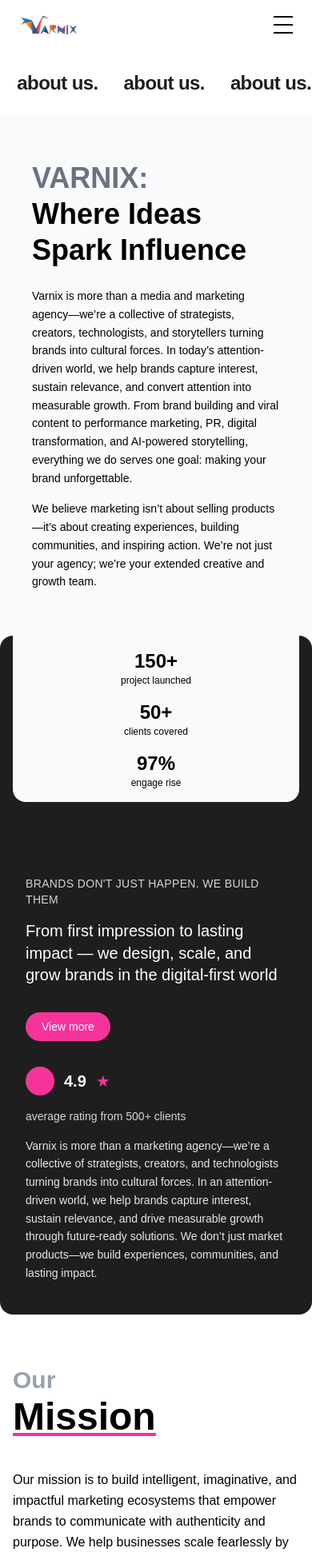
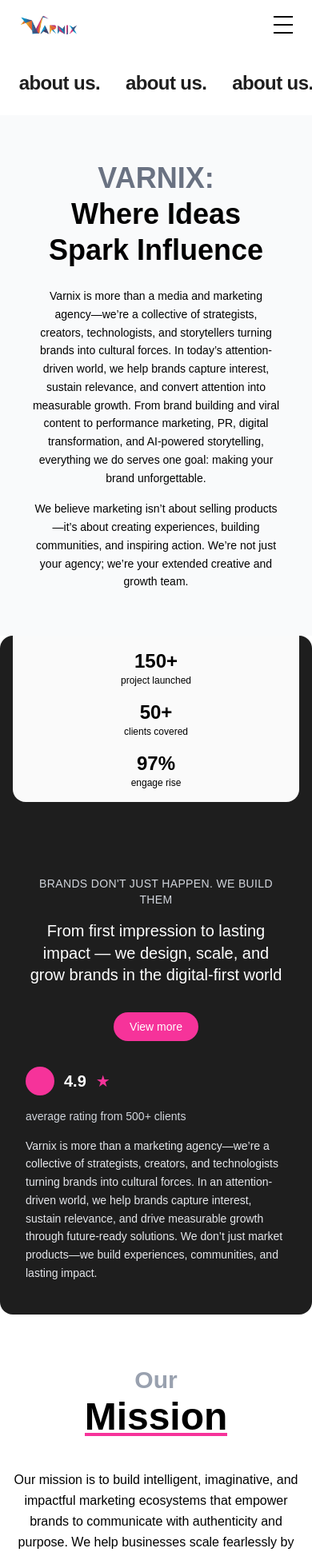
Before and after one commit to pratham90/Varnix, a Next.js app: page /about-us in a window 390 px wide. Shown: the top 1946 px of the page at 80% size. Built offline with nearby package versions, Linux system fonts and the light colour scheme.

Commit message:
complete

```diff
--- a/app/about-us/page.tsx
+++ b/app/about-us/page.tsx
@@ -9,7 +9,25 @@
 const Page = () => {
   const [isVisible, setIsVisible] = useState<{ [key: string]: boolean }>({});
   const sectionRefs = useRef<{ [key: string]: HTMLDivElement | null }>({});
+ // Director state for Director's Note section
+  const [activeDirector, setActiveDirector] = useState(0);
 
+  const directors = [
+    {
+      name: "RISHI RAJ",
+      position: "Co-Founder & CMO",
+      description:
+        "Rishi Raj brings innovation and strategic direction to Varnix Media. As the co-founder, he refines internal structures, oversees branding and digital strategy, and shapes the agency’s core vision. His focus on streamlined execution and operational clarity has helped Varnix scale with discipline and creative integrity.",
+      note: "Director's note",
+    },
+    {
+      name: "VISHWAS BANSAL",
+      position: "CEO",
+      description:
+        "With a deep background in event marketing and a passion for large-scale creative execution, Vishwas has led Varnix into multiple industries—from high-profile sports leagues to nationwide artist tours. His core strength lies in building campaigns that are both visually striking and strategically grounded.",
+      note: "Director's note",
+    },
+  ];
   useEffect(() => {
     const observers: IntersectionObserver[] = [];
 
@@ -52,7 +70,7 @@
         }`}
       >
         <div className="max-w-7xl mx-auto rounded-2xl md:rounded-3xl p-6 md:p-8 lg:p-12 xl:p-16 ">
-          <div className="flex flex-col md:flex-row gap-6 md:gap-8 lg:gap-12 items-start">
+          <div className="aboutus-intro-responsive flex flex-col md:flex-row gap-6 md:gap-8 lg:gap-12 items-start">
             <div className="shrink-0 md:w-2/5">
               <h2 className="text-4xl sm:text-5xl md:text-6xl lg:text-6xl xl:text-7xl font-bold leading-tight">
                 <span className="text-gray-500 block transition-all duration-700 delay-100">
@@ -86,9 +104,9 @@
         }`}
       >
         <div className="max-w-7xl mx-auto relative h-full">
-          <div className="flex flex-col md:flex-row gap-8 md:gap-12 lg:gap-16 items-start mb-12 md:mb-20 lg:mb-32">
-            <div ref={setRef("mission-heading")} className={`shrink-0 md:w-2/5 ${isVisible["mission-heading"] ? "slide-in-left-visible" : "slide-in-left-hidden"}`}>
-              <h2 className="text-4xl sm:text-5xl md:text-6xl lg:text-7xl xl:text-8xl font-bold leading-tight">
+          <div className="flex flex-col md:flex-row gap-8 md:gap-12 lg:gap-16 mb-12 md:mb-20 lg:mb-32 aboutus-section-mobile-center">
+            <div ref={setRef("mission-heading")} className={`shrink-0 w-full md:w-2/5 order-1 md:order-none ${isVisible["mission-heading"] ? "slide-in-left-visible" : "slide-in-left-hidden"}`}>
+              <h2 className="text-4xl sm:text-5xl md:text-6xl lg:text-7xl xl:text-8xl font-bold leading-tight text-center mx-auto md:text-left md:mx-0">
                 <span className="text-gray-400 block text-3xl sm:text-4xl md:text-5xl lg:text-6xl mb-1 transition-all duration-700 delay-100">
                   Our
                 </span>
@@ -103,8 +121,8 @@
               </h2>
             </div>
 
-            <div ref={setRef("mission-desc")} className={`flex-1 space-y-5 md:space-y-6 pt-2 ${isVisible["mission-desc"] ? "slide-in-right-visible" : "slide-in-right-hidden"}`} style={{ transitionDelay: '0.1s' }}>
-              <p className="text-base sm:text-lg md:text-xl text-black leading-relaxed transition-all duration-700 delay-300">
+            <div ref={setRef("mission-desc")} className={`flex-1 w-full space-y-5 md:space-y-6 pt-2 order-2 md:order-none aboutus-desc-mobile-center ${isVisible["mission-desc"] ? "slide-in-right-visible" : "slide-in-right-hidden"}`} style={{ transitionDelay: '0.1s' }}>
+              <p className="text-base sm:text-lg md:text-xl text-black leading-relaxed transition-all duration-700 delay-300 text-center mx-auto md:text-left md:mx-0">
                 Our mission is to build intelligent, imaginative, and impactful marketing ecosystems that empower
 brands to communicate with authenticity and purpose. We help businesses scale fearlessly by
 combining strategy, creativity, and technology to create meaningful connections in an ever-evolving
@@ -114,17 +132,17 @@
             </div>
           </div>
 
-          <div className="flex   gap-8 md:gap-12 lg:gap-16 items-start mb-12 md:mb-20 lg:mb-32">
-            <div ref={setRef("vision-desc")} className={`flex-1 space-y-5 md:space-y-6 pt-2 ${isVisible["vision-desc"] ? "slide-in-left-visible" : "slide-in-left-hidden"}`}>
-              <p className="text-base sm:text-lg md:text-xl text-black leading-relaxed transition-all duration-700 delay-300">
+          <div className="flex flex-col md:flex-row gap-8 md:gap-12 lg:gap-16 mb-12 md:mb-20 lg:mb-32 aboutus-section-mobile-center">
+            <div ref={setRef("vision-desc")} className={`flex-1 w-full space-y-5 md:space-y-6 pt-2 order-2 md:order-none aboutus-desc-mobile-center ${isVisible["vision-desc"] ? "slide-in-left-visible" : "slide-in-left-hidden"}`}>
+              <p className="text-base sm:text-lg md:text-xl text-black leading-relaxed transition-all duration-700 delay-300 text-center mx-auto md:text-left md:mx-0">
                We envision becoming a globally recognized creative force that transforms ideas into movements and
 campaigns into lasting conversations. By pushing boundaries and embracing innovation, we aim to turn
 brands into cultural symbols that leave a lasting legacy across industries and markets.
               </p>
 
             </div>
-            <div ref={setRef("vision-heading")} className={`shrink-0 md:w-2/5 ${isVisible["vision-heading"] ? "slide-in-right-visible" : "slide-in-right-hidden"}`} style={{ transitionDelay: '0.1s' }}>
-              <h2 className="text-4xl sm:text-5xl md:text-6xl lg:text-7xl xl:text-8xl font-bold leading-tight">
+            <div ref={setRef("vision-heading")} className={`shrink-0 w-full md:w-2/5 order-1 md:order-none ${isVisible["vision-heading"] ? "slide-in-right-visible" : "slide-in-right-hidden"}`} style={{ transitionDelay: '0.1s' }}>
+              <h2 className="text-4xl sm:text-5xl md:text-6xl lg:text-7xl xl:text-8xl font-bold leading-tight text-center mx-auto md:text-left md:mx-0">
                 <span className="text-gray-400 block text-3xl sm:text-4xl md:text-5xl lg:text-6xl mb-1 transition-all duration-700 delay-100">
                   Our
                 </span>
@@ -139,17 +157,17 @@
               </h2>
             </div>
           </div>
-          <div className="flex flex-col md:flex-row-reverse gap-8 md:gap-12 lg:gap-16 items-start mb-12 md:mb-20 lg:mb-32">
-            <div ref={setRef("promise-desc")} className={`flex-1 space-y-5 md:space-y-6 pt-2 ${isVisible["promise-desc"] ? "slide-in-right-visible" : "slide-in-right-hidden"}`}>
-              <p className="text-base sm:text-lg md:text-xl text-black leading-relaxed transition-all duration-700 delay-300">
+          <div className="flex flex-col md:flex-row-reverse gap-8 md:gap-12 lg:gap-16 mb-12 md:mb-20 lg:mb-32 aboutus-section-mobile-center">
+            <div ref={setRef("promise-desc")} className={`flex-1 w-full space-y-5 md:space-y-6 pt-2 order-2 md:order-none aboutus-desc-mobile-center ${isVisible["promise-desc"] ? "slide-in-right-visible" : "slide-in-right-hidden"}`}>
+              <p className="text-base sm:text-lg md:text-xl text-black leading-relaxed transition-all duration-700 delay-300 text-center mx-auto md:text-left md:mx-0">
               At Varnix, we promise marketing that is never generic and never disconnected. Every solution we create
 is custom-built, insight-driven, and culturally relevant—designed to grow with your brand, adapt to
 change, and deliver long-term impact.
               </p>
 
             </div>
-            <div ref={setRef("promise-heading")} className={`shrink-0 md:w-2/5 ${isVisible["promise-heading"] ? "slide-in-left-visible" : "slide-in-left-hidden"}`} style={{ transitionDelay: '0.1s' }}>
-              <h2 className="text-4xl sm:text-5xl md:text-6xl lg:text-7xl xl:text-8xl font-bold leading-tight">
+            <div ref={setRef("promise-heading")} className={`shrink-0 w-full md:w-2/5 order-1 md:order-none ${isVisible["promise-heading"] ? "slide-in-left-visible" : "slide-in-left-hidden"}`} style={{ transitionDelay: '0.1s' }}>
+              <h2 className="text-4xl sm:text-5xl md:text-6xl lg:text-7xl xl:text-8xl font-bold leading-tight text-center mx-auto md:text-left md:mx-0">
                 <span className="text-gray-400 block text-3xl sm:text-4xl md:text-5xl lg:text-6xl mb-1 transition-all duration-700 delay-100">
                   Our
                 </span>
@@ -187,31 +205,23 @@
 
           <div className="absolute top-0 right-0 w-1/3 h-full bg-gradient-to-l from-pink-100 to-transparent opacity-50 rounded-tl-3xl"></div>
 
-          <div className="relative rounded-tl-3xl bg-white/50 backdrop-blur-sm p-6 md:p-8 lg:p-12 hover:shadow-lg transition-shadow duration-300">
-            <div className="flex flex-col lg:flex-row gap-8 lg:gap-12 items-start">
+          <div className="director-note-responsive relative rounded-tl-3xl bg-white/50 backdrop-blur-sm p-6 md:p-8 lg:p-12 hover:shadow-lg transition-shadow duration-300">
+            <div className="flex flex-col lg:flex-row gap-8 lg:gap-12 items-start lg:items-start director-note-flex-mobile">
               <div className="shrink-0">
                 <p className="text-pink-500 text-sm md:text-base font-medium mb-4 transition-all duration-700 delay-100">
-                  Director&apos;s note
+                  {directors[activeDirector].note}
                 </p>
                 <h2 className="text-4xl sm:text-5xl md:text-6xl lg:text-7xl font-bold text-black mb-2 transition-all duration-700 delay-200">
-                  RISHI RAJ
+                  {directors[activeDirector].name}
                 </h2>
                 <p className="text-lg md:text-xl text-black font-medium transition-all duration-700 delay-300">
-                  Co-Founder & CMO
+                  {directors[activeDirector].position}
                 </p>
               </div>
 
               <div className="flex-1 space-y-6">
                 <p className="text-base md:text-lg text-black leading-relaxed max-w-2xl transition-all duration-700 delay-300">
-                  With a deep background in event marketing and a passion for large-scale creative execution, Vishwas
-has led Varnix into multiple industries—from high-profile sports leagues to nationwide artist tours. His
-core strength lies in building campaigns that are both visually striking and strategically grounded.
-
-
-Rishi Raj brings innovation and strategic direction to Varnix Media. As the co-founder, he refines internal
-structures, oversees branding and digital strategy, and shapes the agency’s core vision. His focus on
-streamlined execution and operational clarity has helped Varnix scale with discipline and creative
-integrity.
+                  {directors[activeDirector].description}
                 </p>
 
                 <div className="flex items-center gap-4 mt-8 transition-all duration-700 delay-400 hover:scale-105">
@@ -220,17 +230,17 @@
                   </div>
                   <div>
                     <p className="text-lg md:text-xl font-semibold text-black">
-                      RISHI RAJ
+                      {directors[activeDirector].name}
                     </p>
                     <p className="text-sm md:text-base text-black">
-                      Co-Founder & CMO
+                      {directors[activeDirector].position}
                     </p>
                   </div>
                 </div>
 
-                <div className="flex gap-2 mt-6">
-                  <div className="w-2 h-2 rounded-full bg-black hover:bg-pink-500 transition-colors duration-300 cursor-pointer"></div>
-                  <div className="w-2 h-2 rounded-full bg-black hover:bg-pink-500 transition-colors duration-300 cursor-pointer"></div>
+                <div className="flex flex-row gap-2 mt-6 justify-center w-full director-note-dots-row">
+                  <div className={`w-2 h-2 rounded-full ${activeDirector === 0 ? "bg-pink-500" : "bg-black"} hover:bg-pink-500 transition-colors duration-300 cursor-pointer`} onClick={() => setActiveDirector(0)}></div>
+                  <div className={`w-2 h-2 rounded-full ${activeDirector === 1 ? "bg-pink-500" : "bg-black"} hover:bg-pink-500 transition-colors duration-300 cursor-pointer`} onClick={() => setActiveDirector(1)}></div>
                 </div>
               </div>
             </div>
@@ -262,7 +272,7 @@
                 <div className="w-full h-full bg-gradient-to-br from-gray-600 to-gray-800 group-hover:from-gray-500 group-hover:to-gray-700 transition-all duration-300"></div>
               </div>
               <p className="text-white text-lg md:text-xl font-medium group-hover:text-pink-400 transition-colors duration-300">
-                Pratham Rathore
+                Vishwas Bansal
               </p>
             </div>
 
--- a/app/globals.css
+++ b/app/globals.css
@@ -1,3 +1,157 @@
+/* Center Mission, Vision, Promise descriptions on mobile only */
+.aboutus-desc-mobile-center {
+  text-align: left;
+}
+@media (max-width: 600px) {
+  .aboutus-desc-mobile-center {
+    text-align: center !important;
+    margin-left: auto !important;
+    margin-right: auto !important;
+    display: block !important;
+  }
+}
+/* Center Mission, Vision, Promise sections on mobile only */
+.aboutus-section-mobile-center {
+  align-items: flex-start !important;
+  text-align: left;
+}
+@media (max-width: 600px) {
+  .aboutus-section-mobile-center {
+    align-items: center !important;
+    text-align: center !important;
+    flex-direction: column !important;
+  }
+  .aboutus-section-mobile-center > div,
+  .aboutus-section-mobile-center h2,
+  .aboutus-section-mobile-center p {
+    text-align: center !important;
+    margin-left: auto;
+    margin-right: auto;
+    display: block;
+  }
+}
+/* Center Aboutus left content and CTA only on mobile */
+/* Center Aboutus left content and CTA only on mobile, with !important to override Tailwind */
+.aboutus-content-mobile-center {
+  align-items: flex-start !important;
+  text-align: left;
+}
+@media (max-width: 600px) {
+  .aboutus-content-mobile-center {
+    align-items: center !important;
+    text-align: center !important;
+  }
+  .aboutus-content-mobile-center h2,
+  .aboutus-content-mobile-center p,
+  .aboutus-content-mobile-center button {
+    text-align: center !important;
+    margin-left: auto;
+    margin-right: auto;
+    display: block;
+  }
+}
+/* Always keep director's note dots horizontal */
+.director-note-dots-row {
+  display: flex !important;
+  flex-direction: row !important;
+  align-items: center !important;
+  justify-content: center !important;
+  width: auto !important;
+  min-width: 0 !important;
+}
+@media (max-width: 600px) {
+  .director-note-flex-mobile {
+    flex-direction: column !important;
+    align-items: center !important;
+    justify-content: center !important;
+    width: 100% !important;
+  }
+  .director-note-flex-mobile > div {
+    align-items: center !important;
+    justify-content: center !important;
+    width: 100% !important;
+  }
+}
+/* Center director's note only on mobile */
+.director-note-responsive {
+  text-align: left;
+  align-items: flex-start;
+}
+@media (max-width: 600px) {
+  .director-note-responsive {
+    text-align: center !important;
+    align-items: center !important;
+  }
+  .director-note-responsive > div {
+    align-items: center !important;
+    justify-content: center !important;
+    width: 100% !important;
+  }
+  .director-note-responsive h2,
+  .director-note-responsive p {
+    text-align: center !important;
+    width: 100% !important;
+  }
+}
+/* Center Contact Us only on mobile */
+.contactus-mobile-center {
+  align-items: flex-start;
+}
+.contactus-mobile-center-text {
+  text-align: left;
+}
+@media (max-width: 600px) {
+  .contactus-mobile-center {
+    align-items: center !important;
+  }
+  .contactus-mobile-center-text {
+    text-align: center !important;
+    width: 100%;
+  }
+}
+/* Responsive center alignment for blog header on mobile */
+.blog-header-responsive {
+  /* Default: no override, keep flex as is for desktop */
+}
+
+@media (max-width: 600px) {
+  .blog-header-responsive > div {
+    align-items: center !important;
+    text-align: center !important;
+    justify-content: center !important;
+    width: 100% !important;
+  }
+  .blog-header-responsive .flex {
+    align-items: center !important;
+    justify-content: center !important;
+    flex-direction: column !important;
+    width: 100% !important;
+  }
+  .blog-header-responsive h1,
+  .blog-header-responsive p {
+    text-align: center !important;
+    width: 100% !important;
+  }
+}
+/* Responsive center alignment for about-us intro on mobile */
+.aboutus-intro-responsive {
+  /* Default: no override, keep flex as is for desktop */
+}
+
+@media (max-width: 600px) {
+  .aboutus-intro-responsive {
+    align-items: center !important;
+    text-align: center;
+  }
+  .aboutus-intro-responsive > div {
+    align-items: center !important;
+    justify-content: center !important;
+  }
+  .aboutus-intro-responsive h2,
+  .aboutus-intro-responsive p {
+    text-align: center !important;
+  }
+}
 @import "tailwindcss";
 
 :root {
--- a/components/Aboutus.tsx
+++ b/components/Aboutus.tsx
@@ -38,7 +38,7 @@
       <div className="w-full max-w-[1200px]  flex flex-col md:flex-row items-center gap-8 md:gap-16 py-10 px-4 sm:px-6 mt-6">
 
         {/* LEFT */}
-        <div className="flex-1 flex flex-col gap-4 items-start w-full">
+        <div className="flex-1 flex flex-col gap-4 items-start  w-full aboutus-content-mobile-center">
           <h2 className="text-sm sm:text-base md:text-lg uppercase tracking-wide text-gray-300">
             Brands don&apos;t just happen. We build them
           </h2>
@@ -49,19 +49,19 @@
           </p>
 
           <button className="bg-pink-500 px-5 py-2 text-white text-sm sm:text-base rounded-full mt-4 hover:bg-pink-600 transition">
-            View more
+           View more
           </button>
         </div>
 
         {/* RIGHT */}
-        <div className="flex-1 flex flex-col gap-4 w-full">
+        <div className="flex-1 flex flex-col gap-4 w-full ">
           <div className="flex items-center gap-3">
             <div className="w-9 h-9 bg-pink-500 flex justify-center items-center rounded-full shrink-0" />
             <span className="font-bold text-xl md:text-2xl">4.9</span>
             <span className="text-pink-500 text-xl">★</span>
           </div>
 
-          <span className="text-sm sm:text-base text-gray-300">
+          <span className="text-sm sm:text-base  text-gray-300">
             average rating from 500+ clients
           </span>
 
--- a/components/Navbar.tsx
+++ b/components/Navbar.tsx
@@ -1,5 +1,6 @@
 
-'use client'
+
+'use client';
 import React, { useEffect } from "react";
 import Link from "next/link";
 import Image from "next/image";
@@ -7,16 +8,18 @@
 const Navbar = () => {
   const [open, setOpen] = React.useState(false);
   const [scrolled, setScrolled] = React.useState(false);
-  // Prevent body scroll when mobile menu is open
+  // Prevent body scroll and preserve scroll position when mobile menu is open
   useEffect(() => {
     if (open) {
-      document.body.classList.add('overflow-hidden');
+      document.body.style.overflow = 'hidden';
     } else {
-      document.body.classList.remove('overflow-hidden');
+      document.body.style.overflow = '';
     }
-    // Clean up on unmount
-    return () => document.body.classList.remove('overflow-hidden');
+    return () => {
+      document.body.style.overflow = '';
+    };
   }, [open]);
+
   useEffect(() => {
     const handleScroll = () => {
       setScrolled(window.scrollY > 20);
@@ -40,7 +43,7 @@
         <div className="mx-auto w-full max-w-[1400px] px-4 sm:px-6 lg:px-8">
           <div className="flex items-center justify-between h-16 md:h-20 w-full">
             {/* Logo always left */}
-            <Link href="/" className="font-bold text-xl text-black hover:text-pink-500 transition-colors duration-300 flex-shrink-0">
+            <Link href="/" className="font-bold text-xl text-black hover:text-pink-500 transition-colors duration-300 shrink-0">
               <Image
                 src="/VARNIX.png"
                 alt="Varnix Logo"
@@ -53,9 +56,7 @@
 
             {/* Desktop Navigation */}
             <div className="hidden md:flex items-center gap-5 lg:gap-7 xl:gap-8">
-              {/* ...existing code... */}
-              {[
-                { name: "Home", href: "/" },
+              {[{ name: "Home", href: "/" },
                 { name: "About", href: "/about-us" },
                 { name: "Our Services", href: "/our-service" },
                 { name: "Our Works", href: "/our-works" },
@@ -95,24 +96,22 @@
           </div>
         </div>
 
-        {/* Mobile Overlay (full screen) */}
+        {/* Mobile Overlay and Menu (full screen, production quality) */}
+        {/* Smooth mobile menu animation */}
         <div
-          className={`md:hidden fixed inset-0 bg-black/60 backdrop-blur-sm transition-opacity duration-300 z-40 ${
-            open ? 'opacity-100 visible' : 'opacity-0 invisible'
-          }`}
+          className={`md:hidden fixed inset-0 z-[100] transition-opacity duration-300 ${open ? 'opacity-100 pointer-events-auto' : 'opacity-0 pointer-events-none'}`}
+          style={{ background: 'rgba(0,0,0,0.6)', backdropFilter: 'blur(4px)', touchAction: 'none' }}
           onClick={closeMenu}
         />
-
-        {/* Mobile Menu (full screen overlay) */}
         <div
-          className={`md:hidden fixed inset-x-2 top-3 bottom-3 bg-white z-50 flex flex-col rounded-2xl shadow-2xl border border-gray-200 transition-transform duration-300 ease-out ${
-            open ? 'translate-y-0 opacity-100' : '-translate-y-8 opacity-0 pointer-events-none'
-          }`}
-          style={{ maxHeight: '94vh' }}
+          className={`md:hidden fixed inset-0 z-[101] flex transition-all duration-300 ease-out ${open ? 'opacity-100 translate-y-0' : 'opacity-0 -translate-y-8 pointer-events-none'}`}
+          style={{ pointerEvents: open ? 'auto' : 'none', alignItems: 'center', justifyContent: 'center', minHeight: '100vh' }}
         >
+          <div className="w-full h-full flex items-center justify-center">
+            <div className="w-full max-w-md bg-white rounded-2xl shadow-2xl border border-gray-200 flex flex-col transition-transform duration-300 ease-out h-[90vh] overflow-y-auto">
               <div className="flex items-center justify-between h-14 px-4 border-b border-gray-100 rounded-t-2xl bg-white/90">
                 {/* Logo left in menu */}
-            <Link href="/" className="flex-shrink-0" onClick={closeMenu}>
+                <Link href="/" className="shrink-0" onClick={closeMenu}>
                   <Image
                     src="/VARNIX.png"
                     alt="Varnix Logo"
@@ -133,9 +132,8 @@
                   <span className="sr-only">Close</span>
                 </button>
               </div>
-          <div className="flex-1 flex flex-col justify-center items-center space-y-4 px-4 py-4 overflow-y-auto">
-            {[
-              { name: "Home", href: "/" },
+              <div className="flex-1 flex flex-col justify-center items-center space-y-4 px-4 py-4">
+                {[{ name: "Home", href: "/" },
                   { name: "About", href: "/about-us" },
                   { name: "Our Services", href: "/our-service" },
                   { name: "Our Works", href: "/our-works" },
@@ -160,6 +158,8 @@
                 </Link>
               </div>
             </div>
+          </div>
+        </div>
       </nav>
 
       {/* Spacer */}
```
Also changed, not shown: app/blog/page.tsx (+4 -4 lines), app/our-service/page.tsx (+8 -8 lines), app/page.tsx (+6 -6 lines), components/ContactForm.tsx (+21 -16 lines), components/Footer.tsx (+20 -19 lines). Lines whose indentation alone changed are shown as unchanged.
